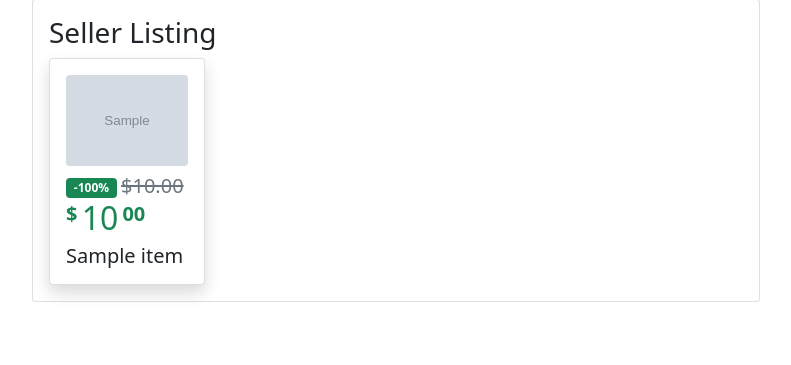
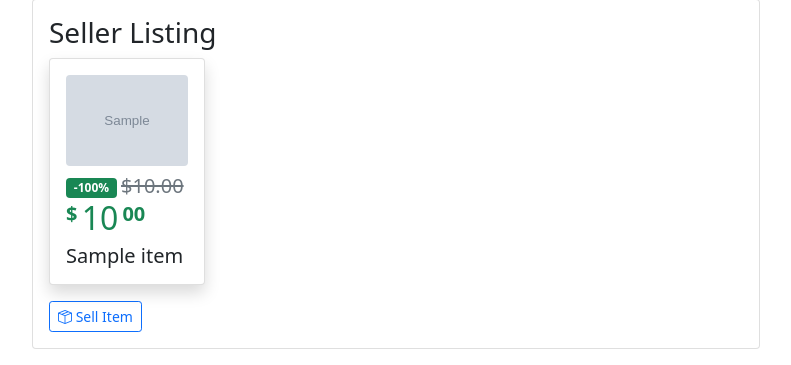
Before and after one commit to Jeff-SJSU/CMPE131-Project, a Flask app: page /account in a window 1280 px wide. Shown: the part 719-1084 px from the top of the page, without its empty margins (38-829 px from the left). Before the commit the page ends 1021 px from the top, so only its background shows below. Run offline with Flask 2, Linux system fonts and the light colour scheme; a user stored in the database is signed in; tables that the repository leaves empty hold one stand-in row (values such as "Sample post"); grey boxes marked "Sample" are stand-in pictures; some libraries are stand-ins or nearby versions.

Commit message:
Add Sell Item button to account page

```diff
--- a/templates/account.html
+++ b/templates/account.html
@@ -69,6 +69,9 @@
                     </div>
                 {% endfor %}
                 </div>
+                <div>
+                    <a class="btn btn-sm mt-3 btn-outline-primary" href="/product"><i class="bi bi-box-seam"></i> Sell Item</a>
+                </div>
             </div>
         {% endif %}
 
```
